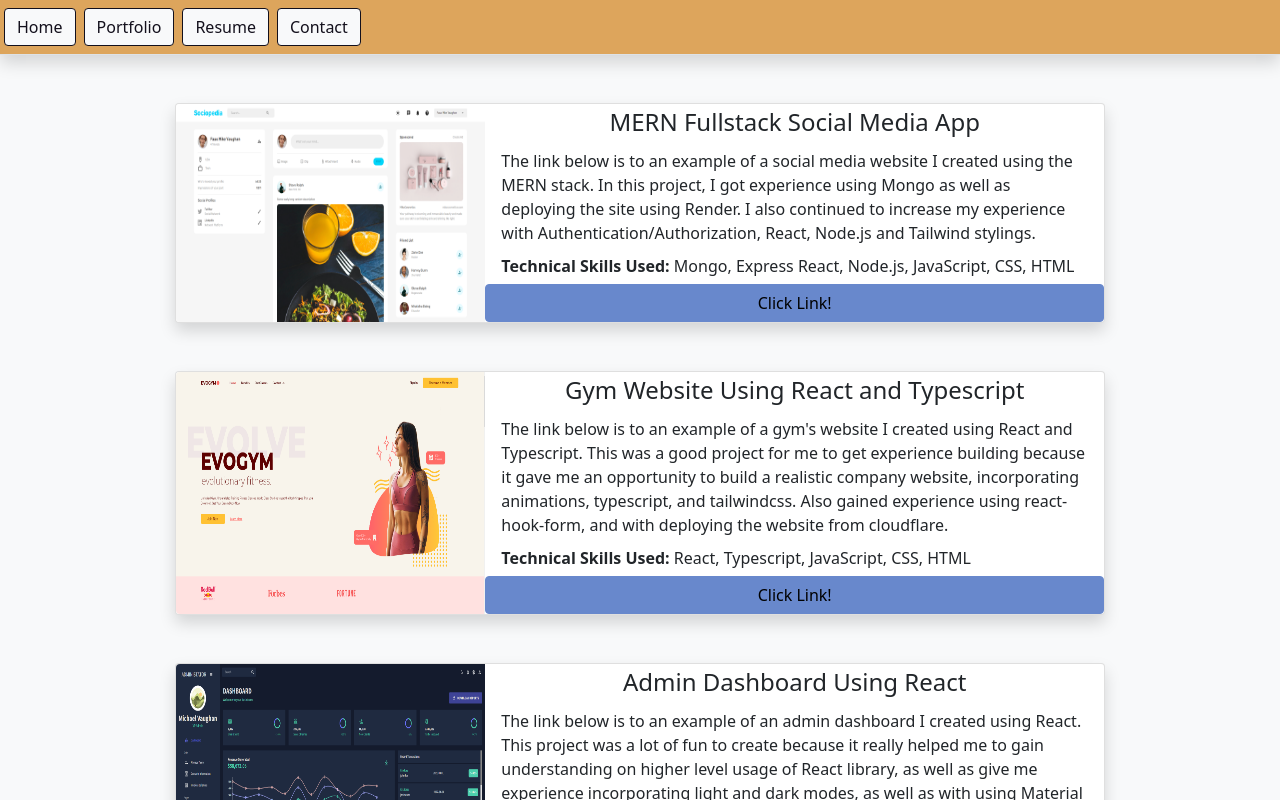
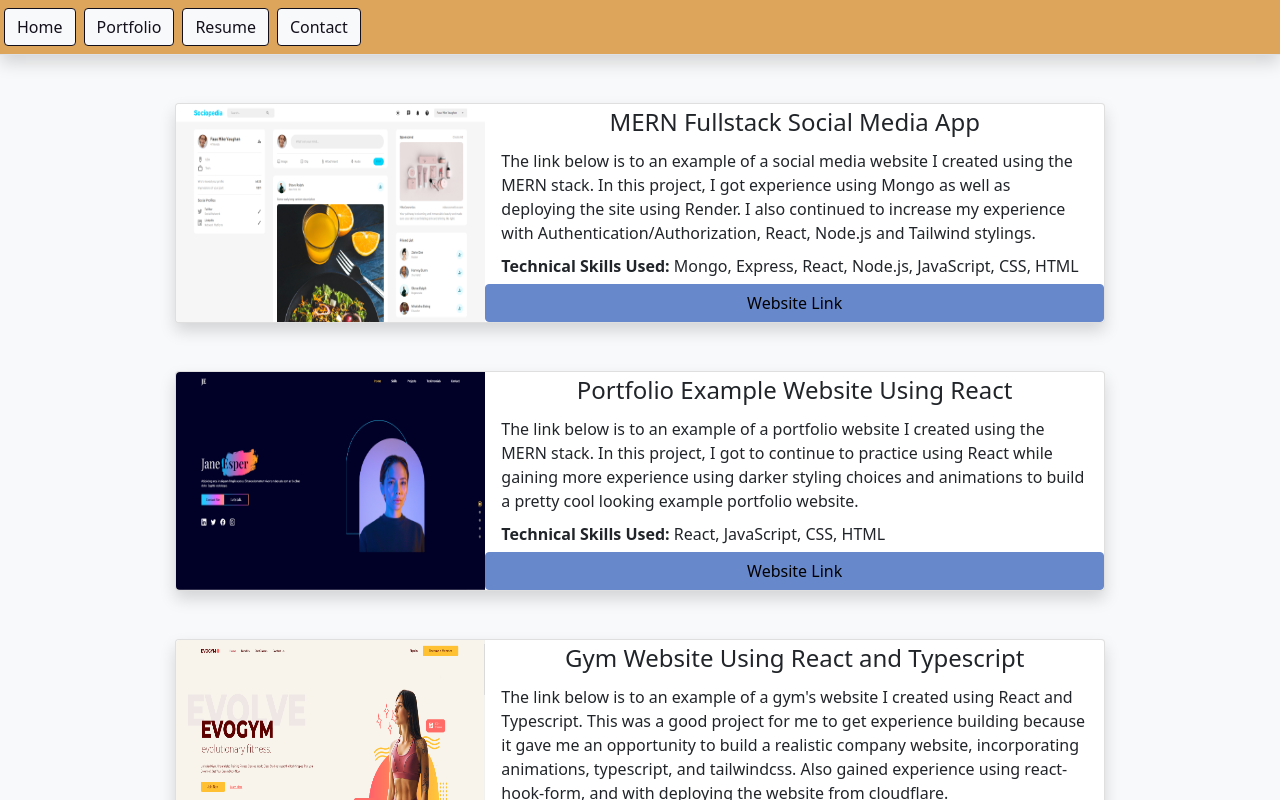
Before and after one commit to mgvaughan/web-profile-project, a React app: page /portfolio in a window 1280 px wide. Shown: the top 800 px of the page. Built offline with nearby package versions, Linux system fonts and the light colour scheme.

Commit message:
adding react portfolio website example project

```diff
--- a/src/client/components/PortfolioCard.tsx
+++ b/src/client/components/PortfolioCard.tsx
@@ -17,10 +17,8 @@ const PortfolioCard = (props: PortfolioCardProps) => {
                                 <h6 className="card-subtitle p-2"><span className="fw-bold">Technical Skills Used: </span>{props.skills}</h6>
                             </div>
                             <div className="row g-0">
-                                <a href={props.website} className="btn btn-secondary">Click Link!</a>
+                                <a href={props.website} className="btn btn-secondary">Website Link</a>
                             </div>
-
-
                         </div>
                     </div>
                 </div>
--- a/src/client/views/Portfolio.tsx
+++ b/src/client/views/Portfolio.tsx
@@ -5,7 +5,8 @@ const Portfolio = () => {
     return (
 
         <div className="container my-5">
-            <PortfolioCard thumbnail="images/mern-fullstack-social-media-app.png" cardTitle="MERN Fullstack Social Media App" description="The link below is to an example of a social media website I created using the MERN stack. In this project, I got experience using Mongo as well as deploying the site using Render. I also continued to increase my experience with Authentication/Authorization, React, Node.js and Tailwind stylings." skills="Mongo, Express React, Node.js, JavaScript, CSS, HTML" website="https://mern-fullstack-social-media-app.onrender.com/" />
+            <PortfolioCard thumbnail="images/mern-fullstack-social-media-app.png" cardTitle="MERN Fullstack Social Media App" description="The link below is to an example of a social media website I created using the MERN stack. In this project, I got experience using Mongo as well as deploying the site using Render. I also continued to increase my experience with Authentication/Authorization, React, Node.js and Tailwind stylings." skills="Mongo, Express, React, Node.js, JavaScript, CSS, HTML" website="https://mern-fullstack-social-media-app.onrender.com/" />
+            <PortfolioCard thumbnail="images/react-portfolio-app.png" cardTitle="Portfolio Example Website Using React" description="The link below is to an example of a portfolio website I created using the MERN stack. In this project, I got to continue to practice using React while gaining more experience using darker styling choices and animations to build a pretty cool looking example portfolio website." skills="React, JavaScript, CSS, HTML" website="https://react-portfolio-app-mv.netlify.app/" />
             <PortfolioCard thumbnail="images/typescript-react-fitness-application.png" cardTitle="Gym Website Using React and Typescript" description="The link below is to an example of a gym's website I created using React and Typescript. This was a good project for me to get experience building because it gave me an opportunity to build a realistic company website, incorporating animations, typescript, and tailwindcss.  Also gained experience using react-hook-form, and with deploying the website from cloudflare." skills="React, Typescript, JavaScript, CSS, HTML" website="https://32cf7530.typescript-react-fitness-application.pages.dev/" />
             <PortfolioCard thumbnail="images/React-Admin-Dashboard.png" cardTitle="Admin Dashboard Using React" description="The link below is to an example of an admin dashboard I created using React. This project was a lot of fun to create because it really helped me to gain understanding on higher level usage of React library, as well as give me experience incorporating light and dark modes, as well as with using Material UI, Nivo Charts, Formik, Yup, Full Calendar, and Data Grid." skills="React, JavaScript, CSS, HTML" website="https://react-admin-dashboard-mv.netlify.app/" />
             <PortfolioCard thumbnail="images/React-Tetris-Thumbnail.png" cardTitle="Tetris Game Using React" description="The link below is to a version of the Tetris game that I created using React. This project was a lot of fun to create because it really helped me to gain understanding on how to better utilize React components to create a relatively complex program. Use up arrow to rotate!" skills="React, Node.js/Express, JavaScript, CSS, HTML" website="https://react-tetris-mv.herokuapp.com/" />
```
Also changed, not shown: public/images/react-portfolio-app.png (added).
